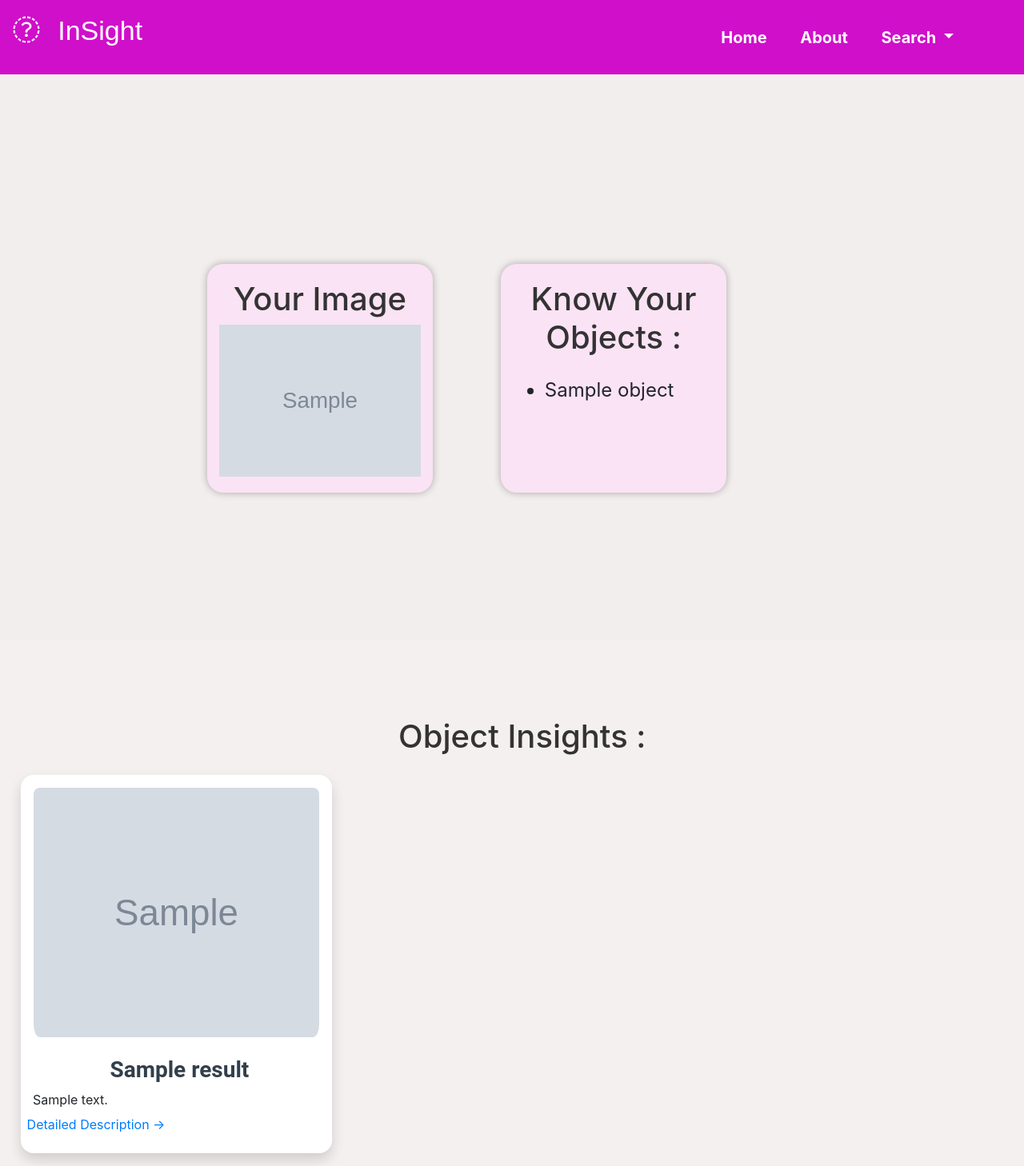
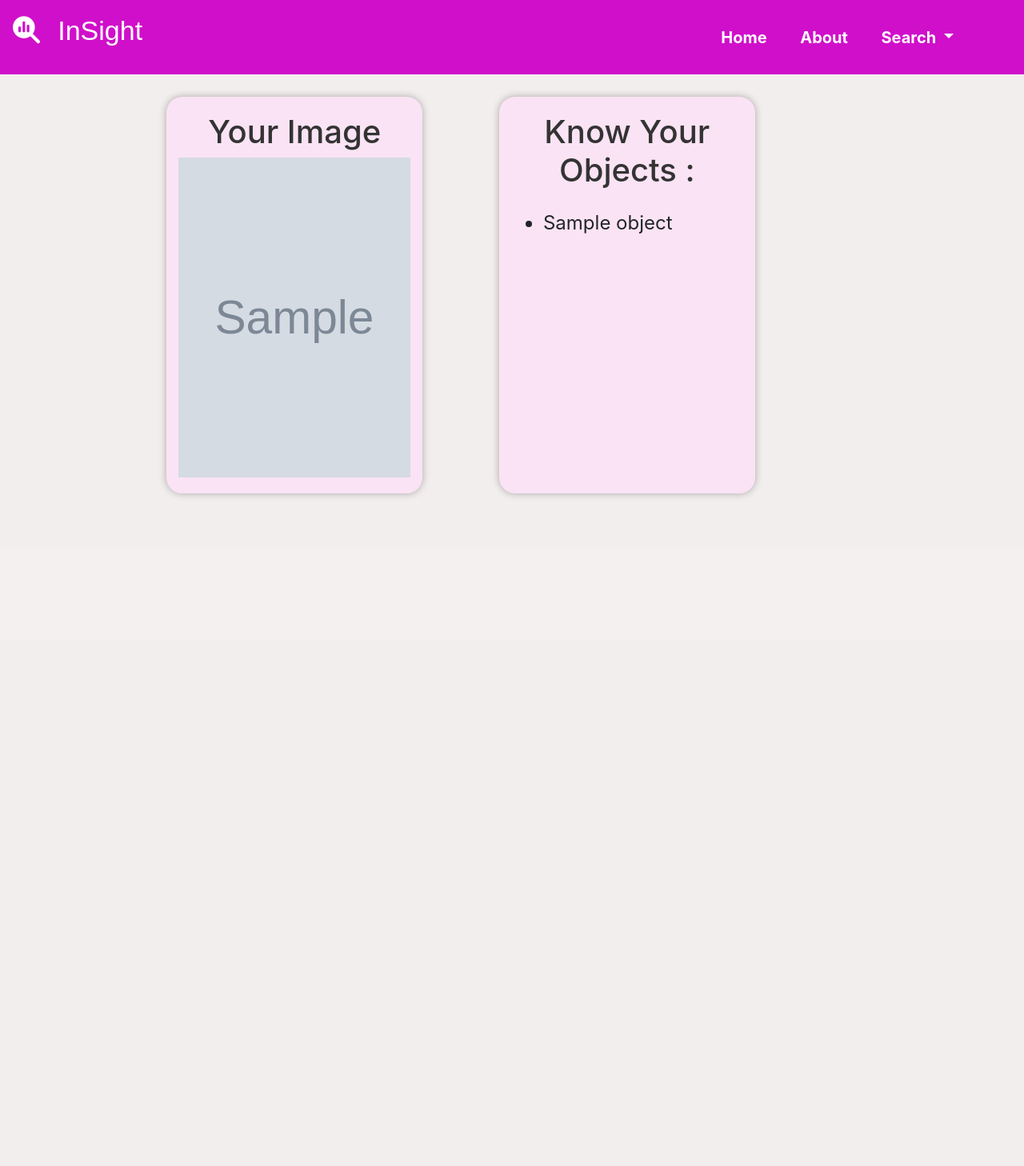
Before and after one commit to Sai-Suvarna/Object-Recognition, a FastAPI app: template templates/result.html in a window 1280 px wide. Shown: the whole page at 80% size. After the commit the page ends 621 px from the top, so only its background shows below. Run offline with FastAPI, Linux system fonts and the light colour scheme; the template is opened without the code that fills it: most values are stand-ins (such as "Sample title", 1, 10 or a date in 2020); grey boxes marked "Sample" are stand-in pictures; some libraries are stand-ins or nearby versions; some web fonts are replaced.

Commit message:
new changes

```diff
--- a/templates/open.html
+++ b/templates/open.html
@@ -139,7 +139,7 @@
         </div>
     </nav>
 
-    <div id="carouselExampleSlidesOnly" class="carousel slide" data-bs-ride="carousel" data-bs-interval="3000"> <!-- Adjust interval as needed -->
+    <div id="carouselExampleSlidesOnly" class="carousel slide" data-bs-ride="carousel" data-bs-interval="4000"> <!-- Adjust interval as needed -->
         <div class="carousel-inner">
           <div class="carousel-item active">
             <img src="static/wall1.jpg" class="d-block w-100" style="width: 800px; height: 87vh;" alt="...">
--- a/templates/result.html
+++ b/templates/result.html
@@ -25,9 +25,12 @@
     <style>
         body,
         html {
-            height: 100%;
+            margin: 0;
+            padding: 0;
+            overflow-x: hidden; /* To prevent horizontal scrolling */
             background-color: #f3eeeee0;
         }
+
 
         .container {
             display: flex;
@@ -35,15 +38,16 @@
             align-items: center;
             height: 100%;
             margin-top: -20px;
-            /* Move containers up */
-            margin-bottom: 20px; /* Add margin to prevent overlap */
+            margin-bottom: 20px;
+            /* Add margin to prevent overlap */
         }
 
         .left-container,
         .right-container {
             margin-top: -10px;
-            /* Move containers up */
+
             text-align: center;
+
         }
 
         .right-container {
@@ -72,7 +76,8 @@
         }
 
         #uploaded-image {
-            max-width: 100%; /* Make the image fill its container */
+            max-width: 100%;
+            /* Make the image fill its container */
             height: auto;
             display: none;
             /* Initially hide the uploaded image */
@@ -84,7 +89,10 @@
             padding-bottom: 20px;
             border-radius: 20px;
             box-shadow: 0 0 10px rgba(0, 0, 0, 0.3);
-            margin-bottom: 20px; /* Add some margin between containers */
+            margin-bottom: 20px;
+            margin-top: 10vh;
+            margin-left: 10vw;
+            /* Add some margin between containers */
         }
 
         h1 {
@@ -117,16 +125,26 @@
             margin-right: 5vw;
             /* Adjust the margin as needed */
         }
+        .img-fluid
+        {
+            height: 50vh;
+            width: 40vw;
+        }
 
         /* Adjustments for smaller screens */
         @media (max-width: 768px) {
-            .container{
+            .container {
                 margin-top: 10vh;
             }
+
             .right-container,
             .left-container {
                 margin-left: 0;
                 margin-right: 0;
+            }
+            .img-fluid
+            {
+                width: 80vw;
             }
         }
     </style>
@@ -171,15 +189,17 @@
 
             <div class="result-container col-lg-4 col-md-12" style=" margin:5%; text-align: center;">
                 <h1>Your Image</h1>
-                <img class="img-fluid" src="{{ image_path }}"
-                    alt="Uploaded Image">
+                <img class="img-fluid"  src="{{ image_path }}" alt="Uploaded Image">
             </div>
             <div class="result-container col-lg-4 col-md-12" style="margin:5%;">
                 <h1 style="margin-bottom: 3vh; text-align: center;"> Know Your Objects :</h1>
                 <div>
                     <ul>
                         {% for object in res %}
-                        <li style="font-size: 24px;">{{ object }}</li>
+                        <li style="font-size: 24px; cursor: pointer;" class="object-name"
+                            data-toggle="modal" data-target="#result{{ loop.index }}">
+                            {{ object }}
+                        </li>
                         {% endfor %}
                     </ul>
                 </div>
@@ -187,45 +207,36 @@
         </div>
     </div>
 
-    <h1 style="margin-bottom: 3vh; margin-left: 2vw; margin-top: 3vh;"> Object Insights :</h1>
     <div style="padding-left: 2%; padding-right: 2%;">
         <div class="row">
             {% for result in object_results %}
-            <div class="col-12 col-md-4 col-lg-4 mb-3">
-                <div class="shadow menu-item-card" style="padding: 8px;">
-                    <img src="{{ result.item_image }}" class="menu-item-image w-100" />
-                    <h1 class="menu-card-title"><b>{{ result.Name }}</b></h1>
-                    <p style="text-align: justify;margin: 2%;">{{ result.Description }}</p>
-                    <p><a href="{{ result['Detailed Description'] }}">Detailed Description -></a></p>
+            <div class="modal fade" id="result{{ loop.index }}" tabindex="-1" role="dialog"
+                aria-labelledby="exampleModalLabel" aria-hidden="true">
+                <div class="modal-dialog" role="document">
+                    <div class="modal-content">
+                        <div class="modal-header">
+                            <h5 class="modal-title" id="exampleModalLabel">Object Insight</h5>
+                            <button type="button" class="close" data-dismiss="modal" aria-label="Close">
+                                <span aria-hidden="true">&times;</span>
+                            </button>
+                        </div>
+                        <div class="modal-body">
+                            <img src="{{ result.item_image }}" class="menu-item-image w-100" />
+                            <h1 class="menu-card-title"><b>{{ result.Name }}</b></h1>
+                            <p style="text-align: justify;margin: 2%;">{{ result.Description }}</p>
+                            <p><a href="{{ result['Detailed Description'] }}">Detailed Description
+                                    -></a></p>
+                        </div>
+                        <div class="modal-footer">
+                            <button type="button" class="btn btn-secondary" data-dismiss="modal">Close</button>
+                        </div>
+                    </div>
                 </div>
             </div>
             {% endfor %}
         </div>
     </div>
 
-    <script src="https://stackpath.bootstrapcdn.com/bootstrap/4.5.2/js/bootstrap.min.js"></script>
-    <script src="https://cdnjs.cloudflare.com/ajax/libs/font-awesome/6.0.0-beta3/js/all.min.js"
-        integrity="sha384-GVjR/gg+8sv7J5qLgEVSvL15B/1+/txcP7q2c4FrxHfORgvbX+YK3p2MvEQh27I5"
-        crossorigin="anonymous"></script>
-    <script>
-        document.getElementById("imageFileInput").addEventListener("change", function (event) {
-            const file = event.target.files[0];
-            const reader = new FileReader();
-
-            reader.onload = function (e) {
-                const imgArea = document.querySelector(".img-area");
-                imgArea.innerHTML = '';
-
-                const img = document.createElement("img");
-                img.src = e.target.result;
-                img.style.maxWidth = "100%";
-                img.style.maxHeight = "100%";
-                imgArea.appendChild(img);
-            };
-
-            reader.readAsDataURL(file);
-        });
-    </script>
 </body>
 
 </html>
```
Also changed, not shown: app.py (line endings or trailing spaces), biriyani.jpg (added), static/Screenshot_2024-04-15-14-10-59-32_1c337646f29875672b5a61192b9010f9.jpg (added), static/Screenshot_2024-04-16-00-10-50-05_99c04817c0de5652397fc8b56c3b3817.jpg (added), static/WhatsApp Image 2024-04-15 at 23.04.23_14c487c5.jpg (added), static/WhatsApp Image 2024-04-15 at 23.04.23_3e5e0bba.jpg (added), static/pizzajpg.jpg (added), static/snapshot.png, uploaded_image.jpg (added).
